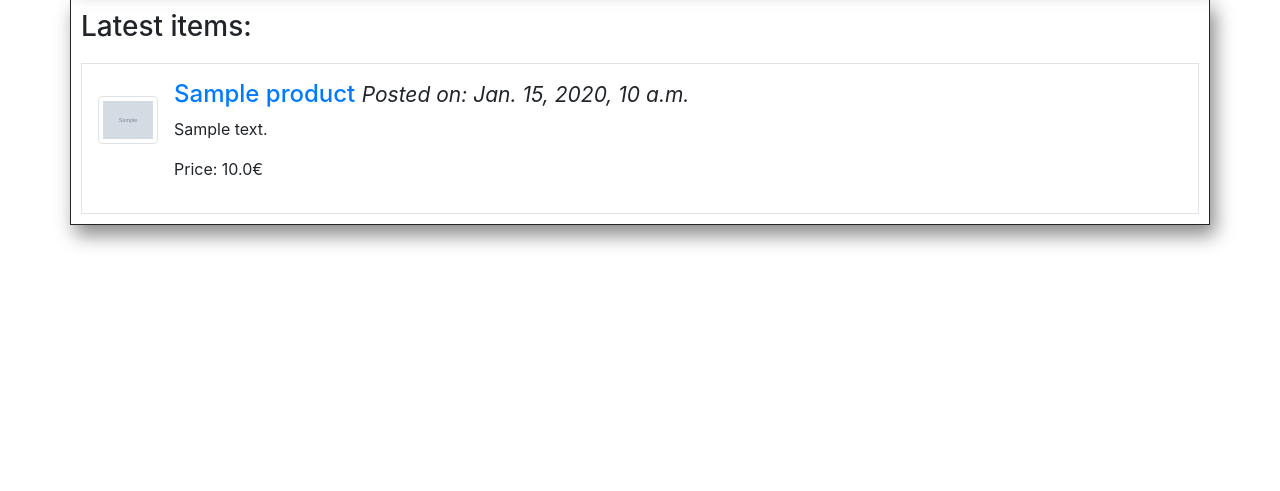
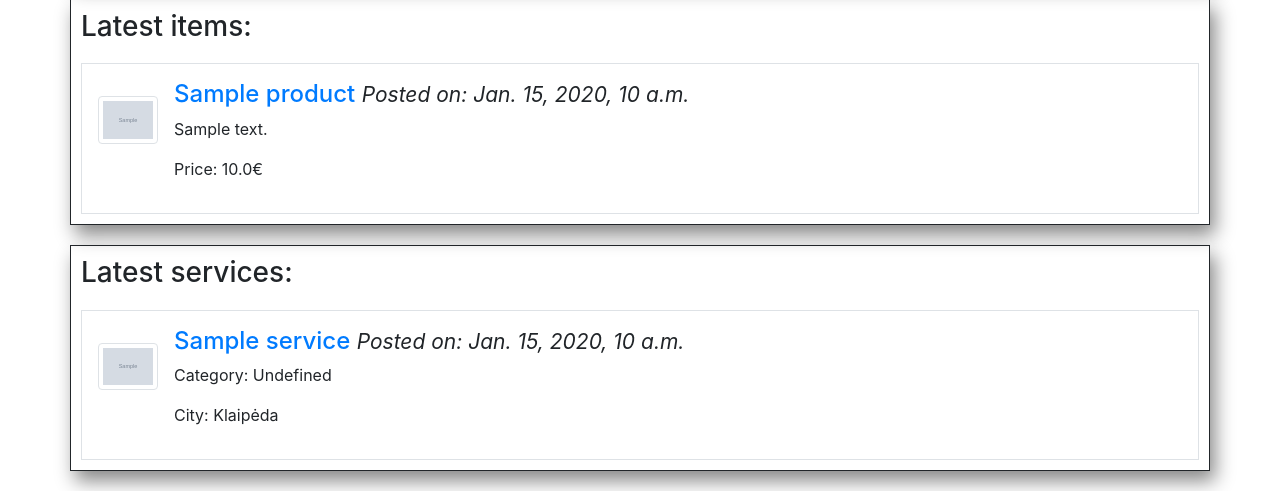
Before and after one commit to Gedasikas/DjangoBalticWave, a Django app: page /balticwave/ in a window 1280 px wide. Shown: the part 475-966 px from the top of the page. Before the commit the page ends 722 px from the top, so only its background shows below. Run offline with Django 4.2, Linux system fonts and the light colour scheme; tables that the repository leaves empty hold one stand-in row (values such as "Sample post"); grey boxes marked "Sample" are stand-in pictures; some libraries are stand-ins or nearby versions.

Commit message:
2023 03 13

```diff
--- a/mysite/balticwave/templates/home.html
+++ b/mysite/balticwave/templates/home.html
@@ -29,5 +29,25 @@
     {% endfor %}
 </div>
 
+<div class="container" style="margin-top:20px; margin-bottom:20px">
+    <h3>Latest services:</h3>
+    {% for service in latest_service %}
+        <div class="media border p-3" style="margin-top:20px;">
+            {% if service.service_thumbnail %}
+            <a href="{% url 'service-detail' service.id %}"><img class="mr-3 mt-3 img-thumbnail" style="width:60px;"
+                                            src="{{ service.service_thumbnail.url }}"></a>
+            {% else %}
+            <a href="{% url 'service-detail' service.id %}"><img class="mr-3 mt-3 img-thumbnail" style="width:60px;"
+                                            src="{% static 'img/no-image.png' %}"></a>
+            {% endif %}
+            <div class="media-body">
+                <h4><a href="{% url 'service-detail' service.id %}">{{ service.service_name }}</a> <small><i>Posted on: {{ service.insDate }}</i></small></h4>
+                <p>Category: {{ service.get_category_display }}</p>
+                <p>City: {{ service.get_city_display }}</p>
+            </div>
+        </div>
+    {% endfor %}
+</div>
+
 
 {% endblock %}
--- a/mysite/balticwave/views.py
+++ b/mysite/balticwave/views.py
@@ -22,8 +22,10 @@ from django.http import HttpResponseRedirect
 
 def home(request):
     latest_prod = Product.objects.all().order_by('-id')[:5]
+    latest_service = Service.objects.all().order_by('-id')[:5]
     context = {
     'latest_prod': latest_prod,
+    'latest_service': latest_service,
     }
     return render(request, 'home.html', context=context)
 
```
Also changed, not shown: mysite/balticwave/templates/search.html (+4 -4 lines), mysite/balticwave/templates/services.html (+18 -0 lines).
